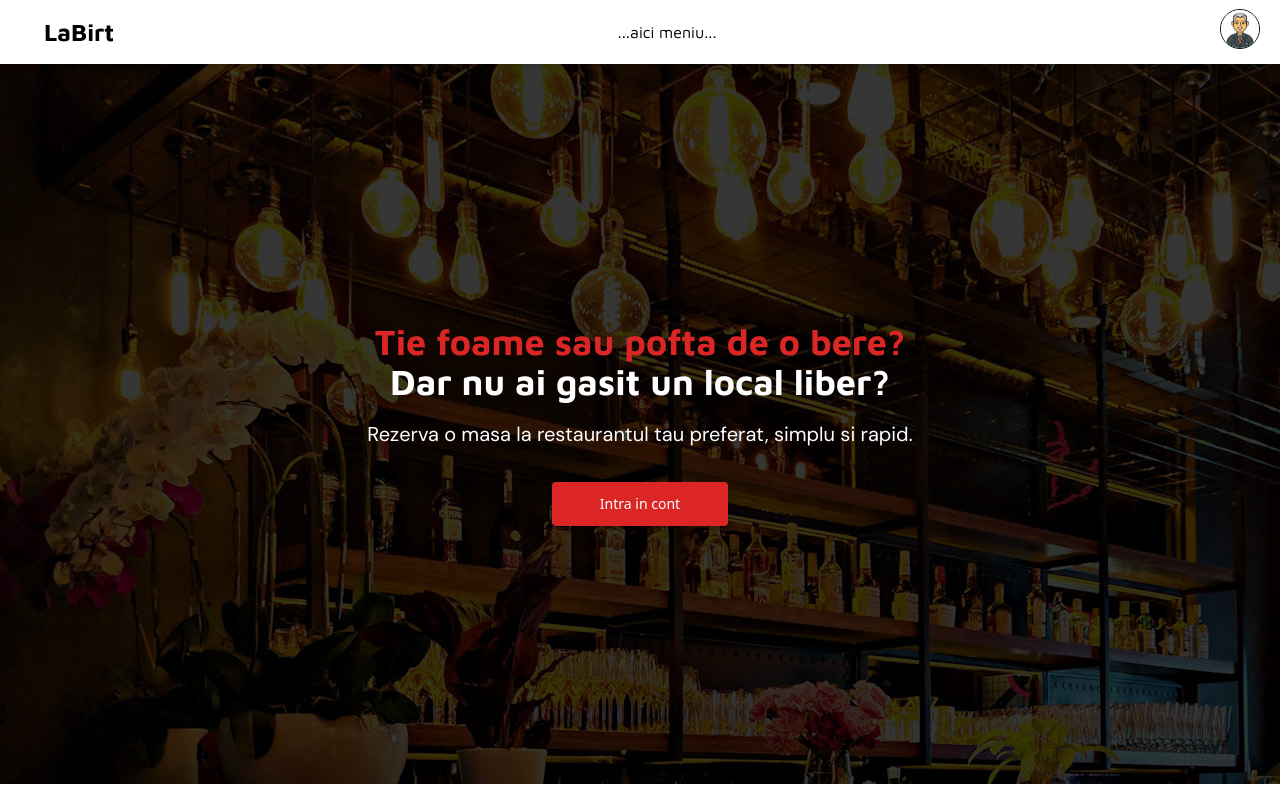
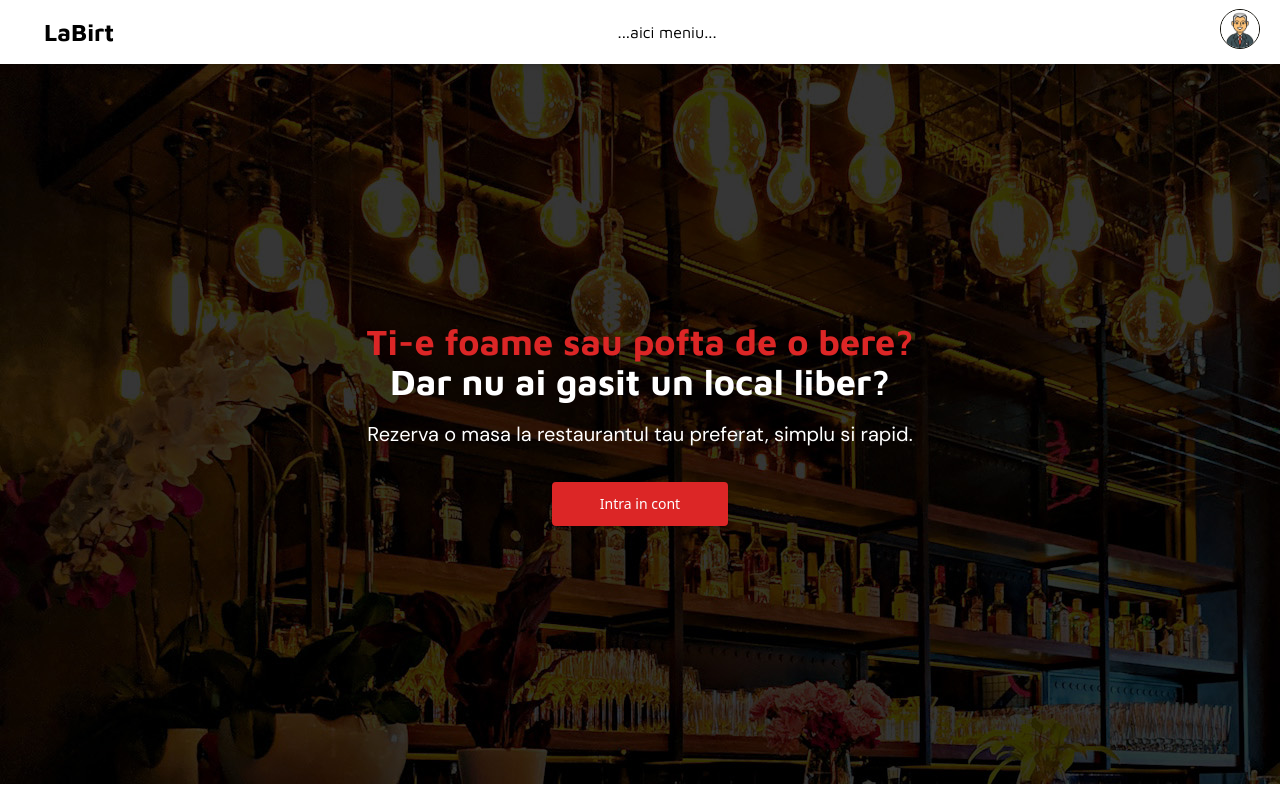
Before and after one commit to mihaiicey/labirt, a React (Vite) app: page / in a window 1280 px wide. Built offline with nearby package versions, Linux system fonts and the light colour scheme; some icons are missing.

Commit message:
Update index.jsx

```diff
--- a/src/components/home/index.jsx
+++ b/src/components/home/index.jsx
@@ -9,7 +9,7 @@ export default function HomePage() {
         <div className="mx-auto max-w-xl text-center">
           <h1 className="text-3xl font-bold sm:text-4xl text-white">
             <strong className="font-bold text-red-600  sm:block">
-            Tie foame sau pofta de o bere?
+              Ti-e foame sau pofta de o bere?
             </strong>
             Dar nu ai gasit un local liber?
           </h1>
```
Lines whose indentation alone changed are shown as unchanged.
